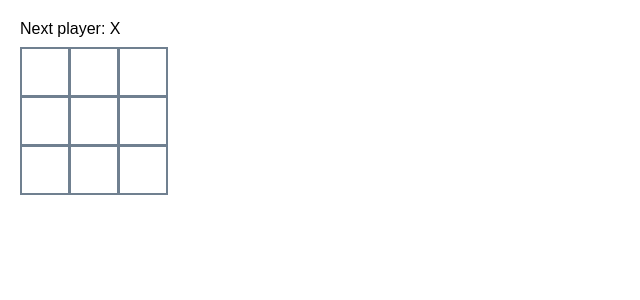
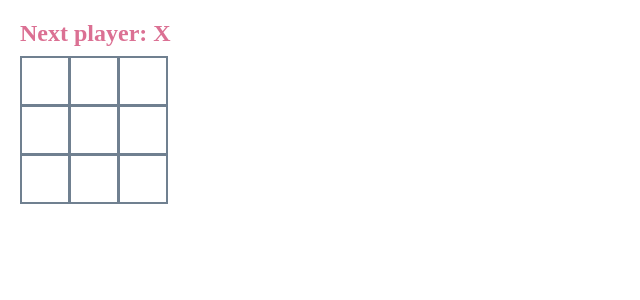
Before and after one commit to sodhipinky/tic-tac-toe, a React (Vite) app: page / in a window 1280 px wide. Shown: the top 300 px of the page, without its empty margins (0-640 px from the left). Built offline with nearby package versions, Linux system fonts and the light colour scheme.

Commit message:
Add font styles to status class

```diff
--- a/src/App.css
+++ b/src/App.css
@@ -37,4 +37,8 @@ body {
 
 .status {
   margin-bottom: 10px;
+  font-family: jetbrains mono;
+  font-size: x-large;
+  color: palevioletred;
+  font-weight: bold;
 }
```
